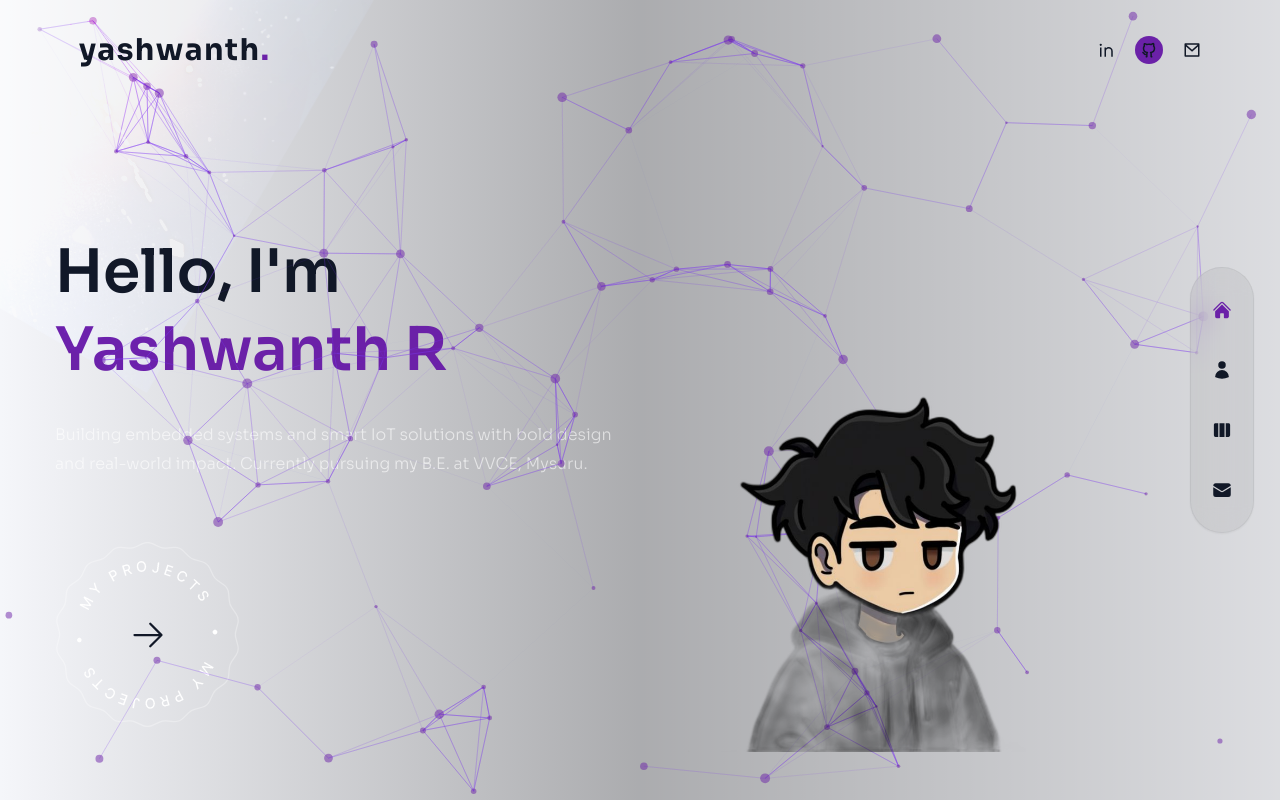
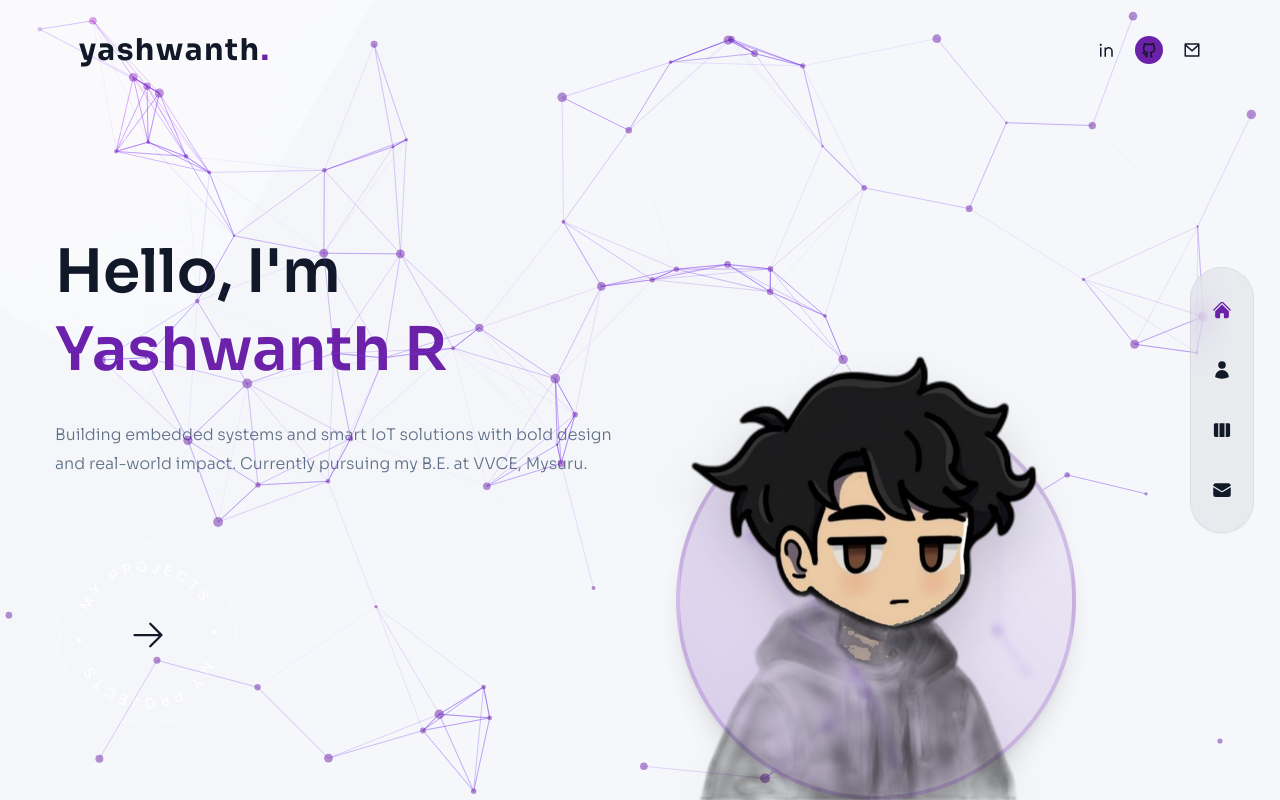
Before and after one commit to yashwanthR1207/yashprofile.2, a Next.js app: page / in a window 1280 px wide. Built offline with nearby package versions, Linux system fonts and the light colour scheme.

Commit message:
Update avatar style and fix homepage text colors

```diff
--- a/components/Avatar.jsx
+++ b/components/Avatar.jsx
@@ -2,13 +2,17 @@ import Image from "next/image";
 
 const Avatar = () => {
   return (
-    <div className="hidden xl:flex xl:max-w-none pointer-events-none select-none">
+    <div className="hidden xl:flex xl:max-w-none pointer-events-none select-none relative w-full h-full justify-center items-end">
+      {/* Circle Background */}
+      <div className="absolute w-[400px] h-[400px] bg-gradient-to-tr from-accent/20 to-accent/5 border-4 border-accent/20 rounded-full bottom-0 z-0 shadow-xl backdrop-blur-sm" />
+
+      {/* Avatar Image sticking out of the top */}
       <Image
         src="/avatar.png"
         alt="avatar"
         width={737}
         height={678}
-        className="translate-z-0 w-full h-full"
+        className="translate-z-0 w-auto h-[115%] object-contain object-bottom relative z-10 drop-shadow-2xl"
       />
     </div>
   );
--- a/pages/index.jsx
+++ b/pages/index.jsx
@@ -10,7 +10,7 @@ const Home = () => {
   return (
     <div className="bg-primary/60 h-full">
       {/* text */}
-      <div className="w-full h-full bg-gradient-to-r from-primary/10 via-black/30 to-black/10">
+      <div className="w-full h-full">
         <div className="text-center flex flex-col justify-center xl:pt-40 xl:text-left h-full container mx-auto">
           {/* title */}
           <motion.h1
@@ -69,7 +69,7 @@ const Home = () => {
           animate="show"
           exit="hidden"
           transition={{ duration: 1, ease: "easeInOut" }}
-          className="w-full h-full max-w-[400px] max-h-[400px] absolute -bottom-32 lg:bottom-12 lg:right-[15%]"
+          className="w-full h-full max-w-[500px] max-h-[500px] absolute -bottom-32 lg:bottom-0 lg:right-[12%]"
         >
           <Avatar />
         </motion.div>
--- a/styles/globals.css
+++ b/styles/globals.css
@@ -32,7 +32,7 @@
     @apply text-[35px] leading-tight md:text-[54px] md:leading-[1.3] mb-4 font-semibold;
   }
   p {
-    @apply leading-[1.8] text-white/60 font-light;
+    @apply leading-[1.8] text-muted font-light;
   }
   .btn,
   .input {
@@ -43,7 +43,7 @@
   }
   .input,
   .textarea {
-    @apply bg-transparent outline-none focus:ring-1 focus:ring-accent border border-white/20 placeholder:text-white/30 placeholder:font-light;
+    @apply bg-transparent outline-none focus:ring-1 focus:ring-accent border border-black/20 placeholder:text-black/30 placeholder:font-light;
   }
   .textarea {
     @apply w-full h-[180px] p-6 rounded-lg resize-none;
```
Also changed, not shown: public/avatar.png.
